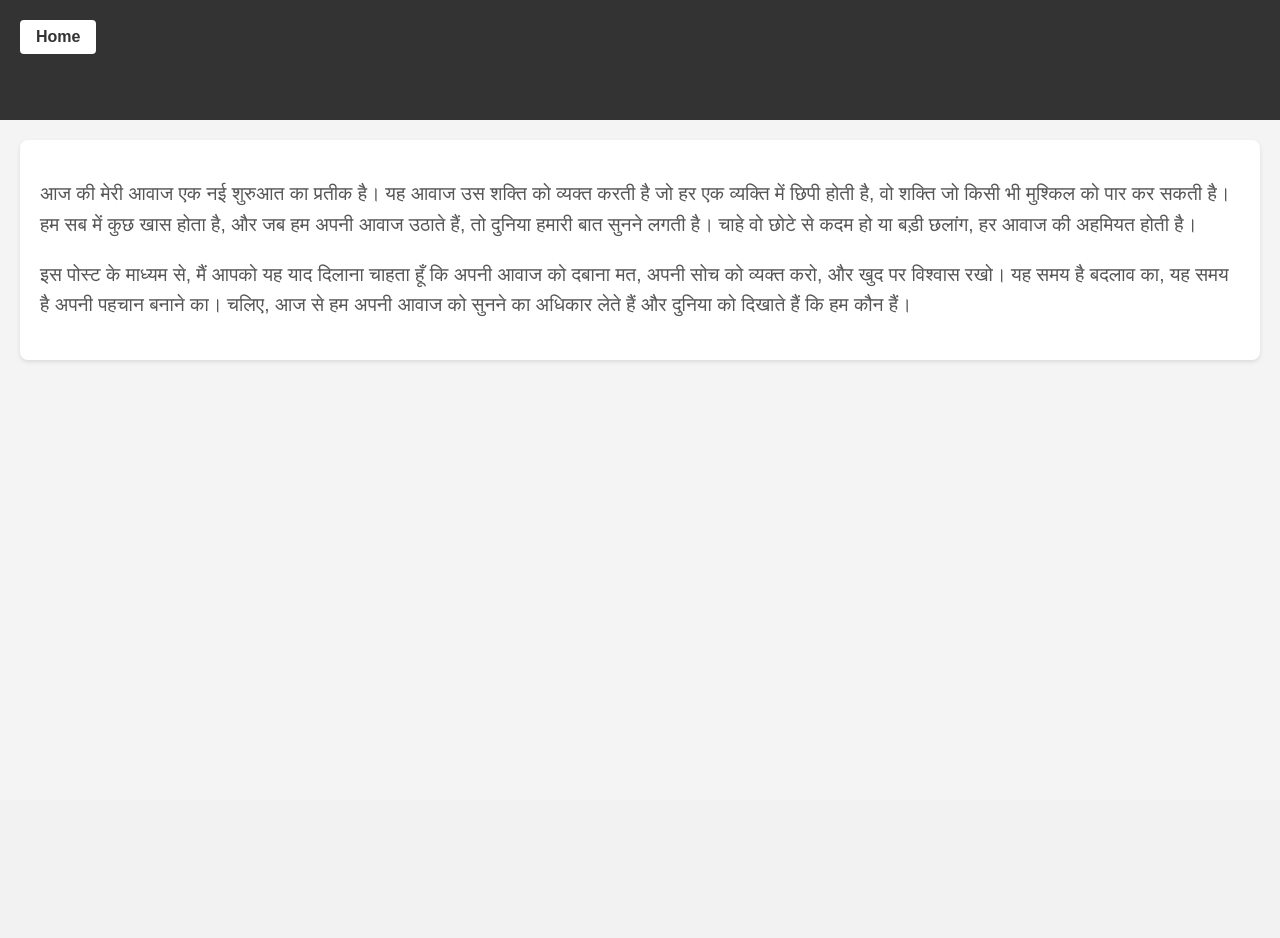
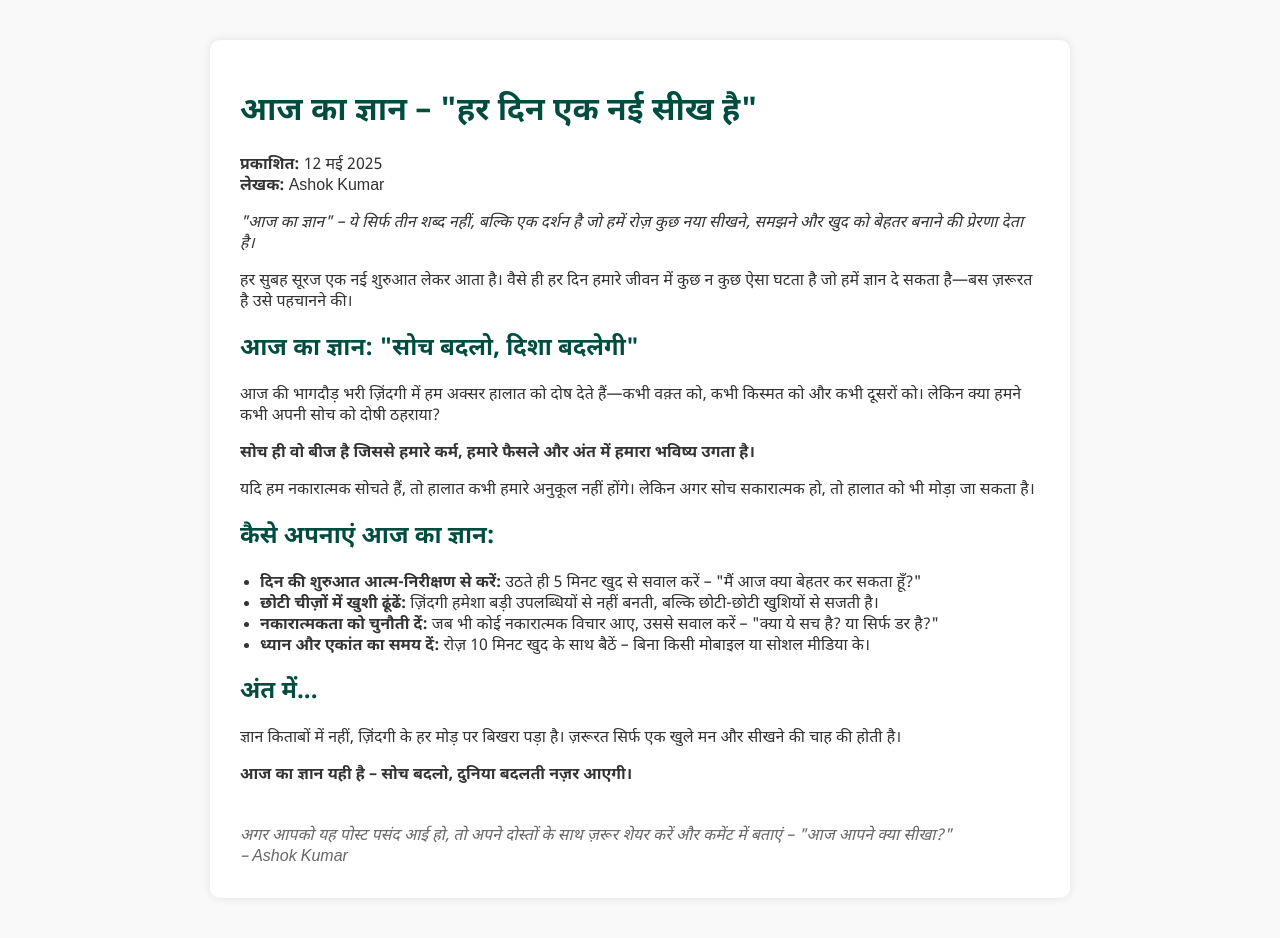
Before and after one commit to Ashok8601/Syist, a Django app: page /about/ in a window 1280 px wide. Before the commit the page ends 362 px from the top, so only its background shows below. Run offline with Django 5.2, Linux system fonts and the light colour scheme.

Commit message:
Update about.html

```diff
--- a/polls/templates/about.html
+++ b/polls/templates/about.html
@@ -6,71 +6,66 @@
     <meta charset="UTF-8">
     <meta name="viewport" content="width=device-width, initial-scale=1.0">
     <title>आज की मेरी आवाज</title>
-    <style>
+     <style>
         body {
-            font-family: Arial, sans-serif;
-            background-color: #f4f4f4;
-            margin: 0;
-            padding: 0;
-        }
-        header {
-            background-color: #333;
-            color: #fff;
+            font-family: 'Noto Sans Devanagari', sans-serif;
+            background-color: #f9f9f9;
+            margin: 20px;
             padding: 20px;
-            text-align: center;
-            position: relative;
-        }
-        .home-button {
-            position: absolute;
-            left: 20px;
-            top: 20px;
-            background-color: #fff;
-            color: #333;
-            padding: 8px 16px;
-            border: none;
-            border-radius: 4px;
-            text-decoration: none;
-            font-weight: bold;
-        }
-        .home-button:hover {
-            background-color: #ddd;
-        }
-        .post-content {
-            padding: 20px;
-            background-color: #fff;
-            margin: 20px;
-            border-radius: 8px;
-            box-shadow: 0 2px 4px rgba(0, 0, 0, 0.1);
-        }
-        h1 {
-            font-size: 2em;
             color: #333;
         }
-        p {
-            font-size: 1.2em;
-            line-height: 1.6em;
-            color: #555;
+        .container {
+            max-width: 800px;
+            margin: auto;
+            background-color: white;
+            padding: 30px;
+            border-radius: 10px;
+            box-shadow: 0 0 10px rgba(0,0,0,0.1);
+        }
+        h1, h2 {
+            color: #004d40;
+        }
+        ul {
+            padding-left: 20px;
+        }
+        footer {
+            margin-top: 40px;
+            font-style: italic;
+            color: #666;
         }
     </style>
 </head>
 <body>
-    <header>
-        <a href="/" class="home-button">Home</a>
-        <h1>आज की मेरी आवाज</h1>
-    </header>
-    <div class="post-content">
-        <p>
-            आज की मेरी आवाज एक नई शुरुआत का प्रतीक है। यह आवाज उस शक्ति को व्यक्त करती है जो
-            हर एक व्यक्ति में छिपी होती है, वो शक्ति जो किसी भी मुश्किल को पार कर सकती है।
-            हम सब में कुछ खास होता है, और जब हम अपनी आवाज उठाते हैं, तो दुनिया हमारी बात सुनने
-            लगती है। चाहे वो छोटे से कदम हो या बड़ी छलांग, हर आवाज की अहमियत होती है।
-        </p>
-        <p>
-            इस पोस्ट के माध्यम से, मैं आपको यह याद दिलाना चाहता हूँ कि अपनी आवाज को दबाना मत,
-            अपनी सोच को व्यक्त करो, और खुद पर विश्वास रखो। यह समय है बदलाव का, यह समय है
-            अपनी पहचान बनाने का। चलिए, आज से हम अपनी आवाज को सुनने का अधिकार लेते हैं और
-            दुनिया को दिखाते हैं कि हम कौन हैं।
-        </p>
+    <div class="container">
+        <h1>आज का ज्ञान – "हर दिन एक नई सीख है"</h1>
+        <p><strong>प्रकाशित:</strong> 12 मई 2025<br>
+        <strong>लेखक:</strong> Ashok Kumar</p>
+
+        <p><em>"आज का ज्ञान" – ये सिर्फ तीन शब्द नहीं, बल्कि एक दर्शन है जो हमें रोज़ कुछ नया सीखने, समझने और खुद को बेहतर बनाने की प्रेरणा देता है।</em></p>
+
+        <p>हर सुबह सूरज एक नई शुरुआत लेकर आता है। वैसे ही हर दिन हमारे जीवन में कुछ न कुछ ऐसा घटता है जो हमें ज्ञान दे सकता है—बस ज़रूरत है उसे पहचानने की।</p>
+
+        <h2>आज का ज्ञान: "सोच बदलो, दिशा बदलेगी"</h2>
+        <p>आज की भागदौड़ भरी ज़िंदगी में हम अक्सर हालात को दोष देते हैं—कभी वक़्त को, कभी किस्मत को और कभी दूसरों को। लेकिन क्या हमने कभी अपनी सोच को दोषी ठहराया?</p>
+        <p><strong>सोच ही वो बीज है जिससे हमारे कर्म, हमारे फैसले और अंत में हमारा भविष्य उगता है।</strong></p>
+        <p>यदि हम नकारात्मक सोचते हैं, तो हालात कभी हमारे अनुकूल नहीं होंगे। लेकिन अगर सोच सकारात्मक हो, तो हालात को भी मोड़ा जा सकता है।</p>
+
+        <h2>कैसे अपनाएं आज का ज्ञान:</h2>
+        <ul>
+            <li><strong>दिन की शुरुआत आत्म-निरीक्षण से करें:</strong> उठते ही 5 मिनट खुद से सवाल करें – "मैं आज क्या बेहतर कर सकता हूँ?"</li>
+            <li><strong>छोटी चीज़ों में खुशी ढूंढें:</strong> ज़िंदगी हमेशा बड़ी उपलब्धियों से नहीं बनती, बल्कि छोटी-छोटी खुशियों से सजती है।</li>
+            <li><strong>नकारात्मकता को चुनौती दें:</strong> जब भी कोई नकारात्मक विचार आए, उससे सवाल करें – "क्या ये सच है? या सिर्फ डर है?"</li>
+            <li><strong>ध्यान और एकांत का समय दें:</strong> रोज़ 10 मिनट खुद के साथ बैठें – बिना किसी मोबाइल या सोशल मीडिया के।</li>
+        </ul>
+
+        <h2>अंत में...</h2>
+        <p>ज्ञान किताबों में नहीं, ज़िंदगी के हर मोड़ पर बिखरा पड़ा है। ज़रूरत सिर्फ एक खुले मन और सीखने की चाह की होती है।</p>
+        <p><strong>आज का ज्ञान यही है – सोच बदलो, दुनिया बदलती नज़र आएगी।</strong></p>
+
+        <footer>
+            अगर आपको यह पोस्ट पसंद आई हो, तो अपने दोस्तों के साथ ज़रूर शेयर करें और कमेंट में बताएं – "आज आपने क्या सीखा?"<br>
+            – Ashok Kumar
+        </footer>
     </div>
 </body>
 </html>
```
